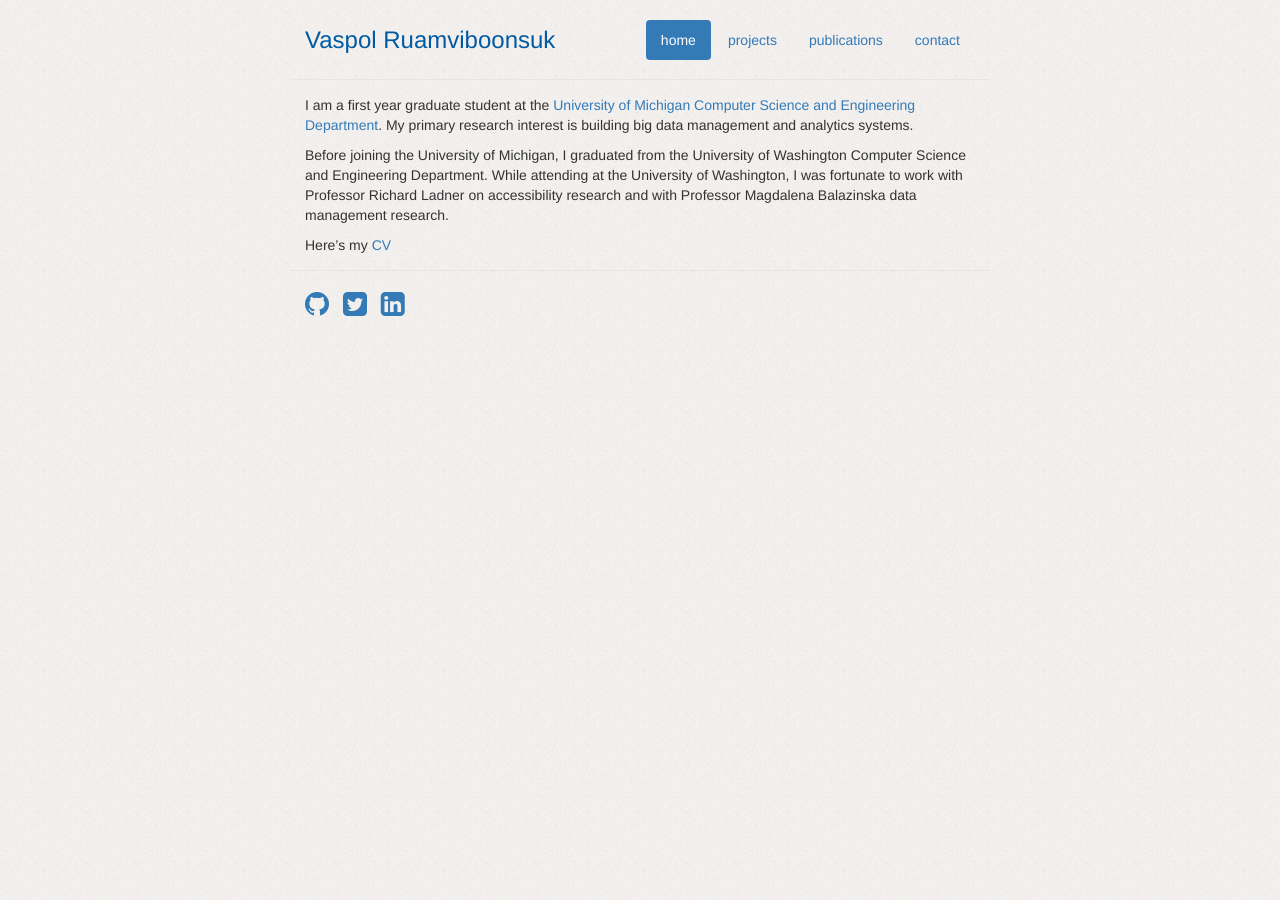
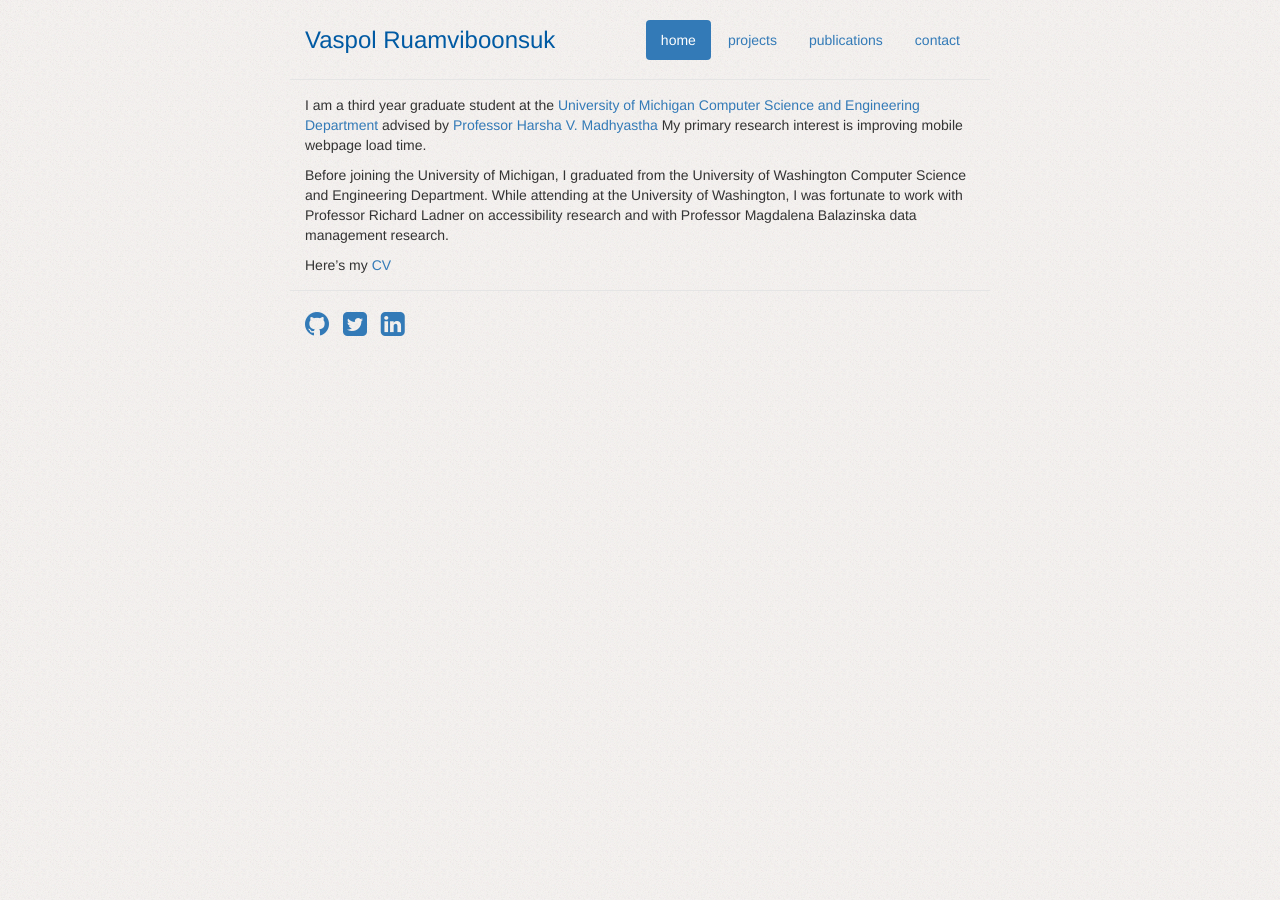
Before and after one commit to paivaspol/paivaspol.github.io, a Jekyll site: the page built from index.md, in a window 1280 px wide. Built offline with Jekyll 4.4.1, drawn with Linux system fonts in a browser that asks for light colours; nearby versions of some CDN libraries.

Commit message:
Updated the homepage

```diff
--- a/index.md
+++ b/index.md
@@ -3,10 +3,11 @@ layout: default
 title: Vaspol Ruamviboonsuk
 ---
 
-I am a first year graduate student at the [University of Michigan][] [Computer Science and Engineering Department][]. My primary research interest is building big data management and analytics systems.
+I am a third year graduate student at the [University of Michigan][] [Computer Science and Engineering Department][] advised by [Professor Harsha V. Madhyastha][] My primary research interest is improving mobile webpage load time.
 
 [University of Michigan]: http://www.umich.edu
 [Computer Science and Engineering Department]: http://www.eecs.umich.edu
+[Professor Harsha V. Madhyastha]: http://eecs.umich.edu/~harshavm
 
 Before joining the University of Michigan, I graduated from the University of Washington Computer Science and Engineering Department. While attending at the University of Washington, I was fortunate to work with Professor Richard Ladner on accessibility research and with Professor Magdalena Balazinska data management research.
 
```
